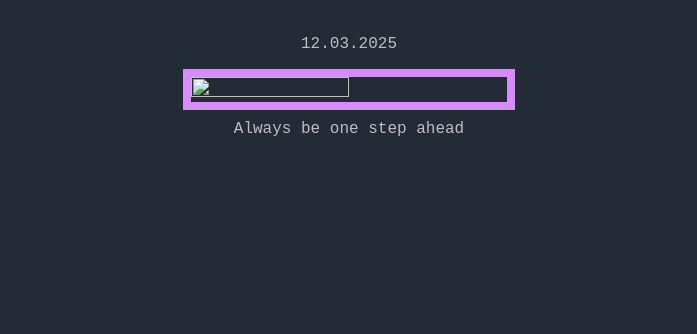
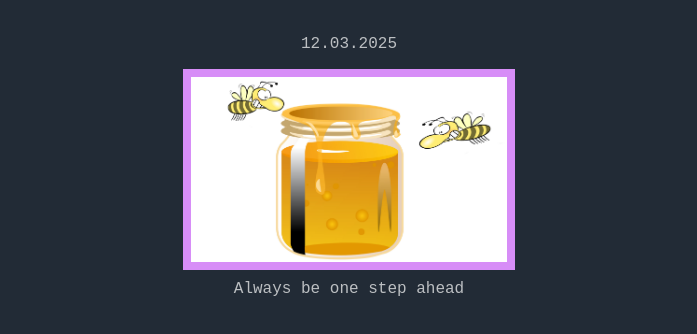
Before and after one commit to wafbypasser/absurdismBlog, a plain HTML site: page posts.html in a window 1280 px wide. Shown: the part 174-508 px from the top of the page, without its empty margins (291-988 px from the left). Drawn offline with Linux system fonts and the light colour scheme.

Commit message:
Update posts.html

```diff
--- a/posts.html
+++ b/posts.html
@@ -18,7 +18,7 @@
         <div class="center2">
             <h1>Homemade Honey!(pot)</h1>
             <p>12.03.2025</p>
-            <img src="/blog/pictures/honeypot.jpg">
+            <img src="pictures/honeypot.jpg">
             <p class="excerpt">Always be one step ahead</p>
         </div>
     </a>
```
